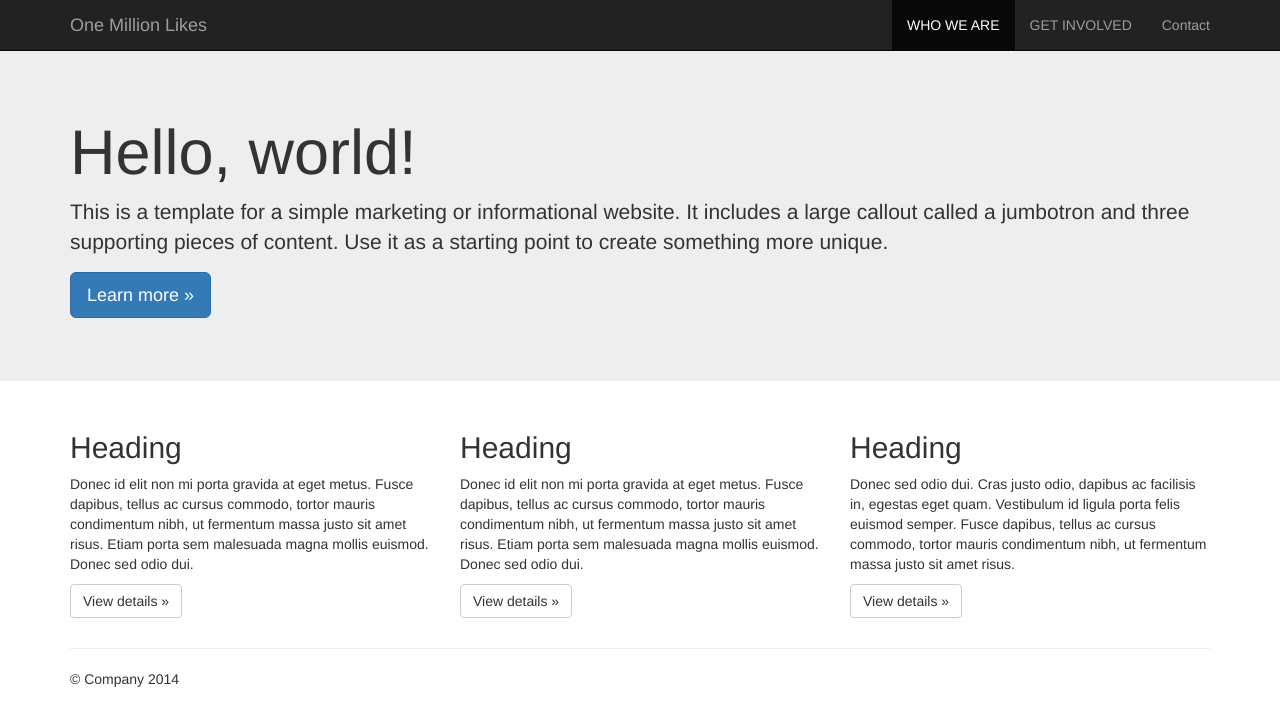
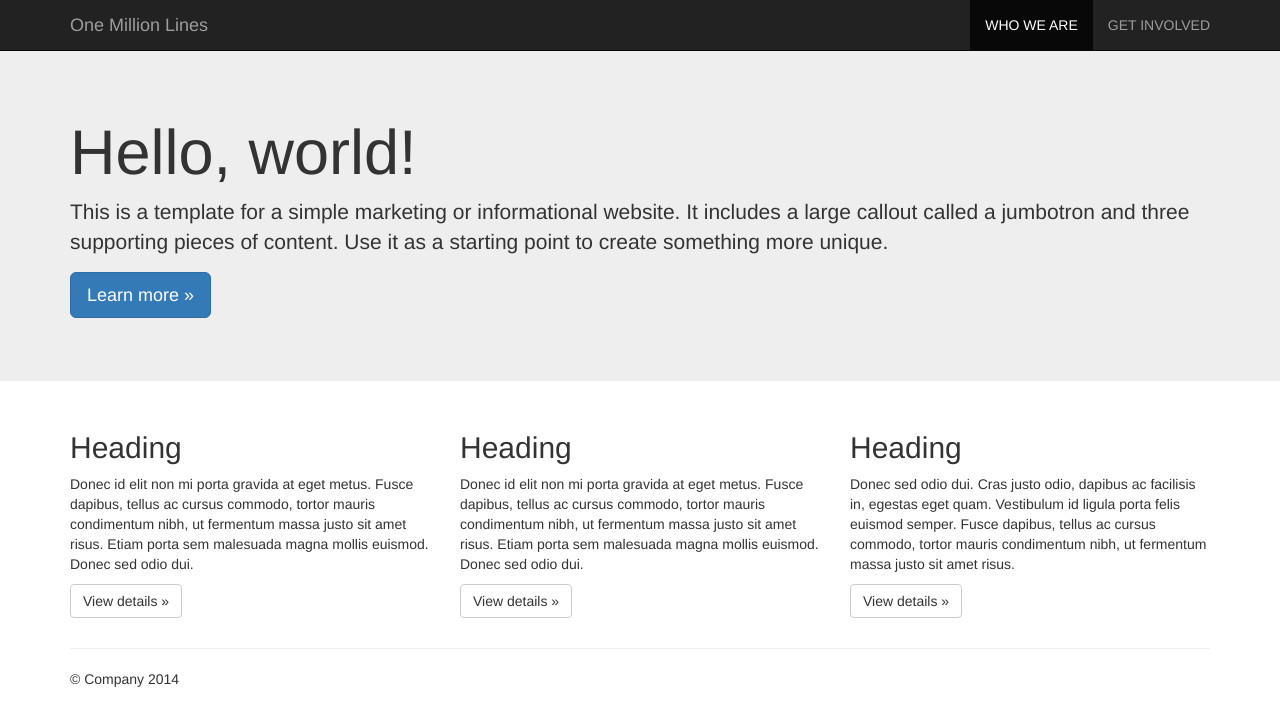
Before and after one commit to kmcodes/first-site, a plain HTML site: page index.html in a window 1280 px wide. Drawn offline with nearby package versions, Linux system fonts and the light colour scheme; a script that the page names is missing; files whose address does not match are found by name.

Commit message:
second commit

```diff
--- a/index.html
+++ b/index.html
@@ -39,13 +39,12 @@
             <span class="icon-bar"></span>
             <span class="icon-bar"></span>
           </button>
-          <a class="navbar-brand" href="#">One Million Likes</a>
+          <a class="navbar-brand" href="#">One Million Lines</a>
         </div>
         <div id="navbar" class="collapse navbar-collapse">
           <ul class="nav navbar-nav navbar-right">
             <li class="active"><a href="#">WHO WE ARE</a></li>
             <li><a href="#about">GET INVOLVED</a></li>
-            <li><a href="#contact">Contact</a></li>
           </ul>
         </div><!--/.nav-collapse -->
       </div>
```
